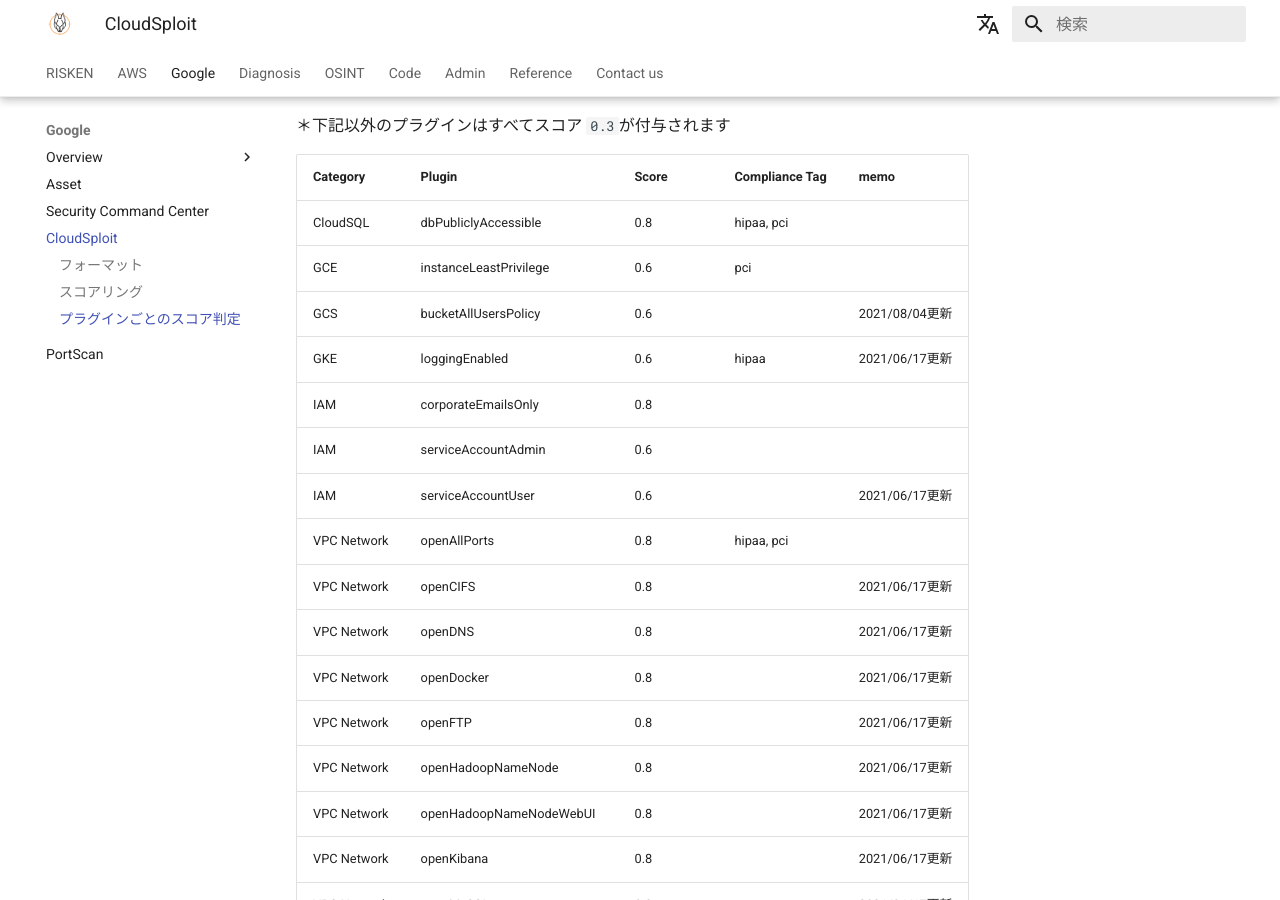
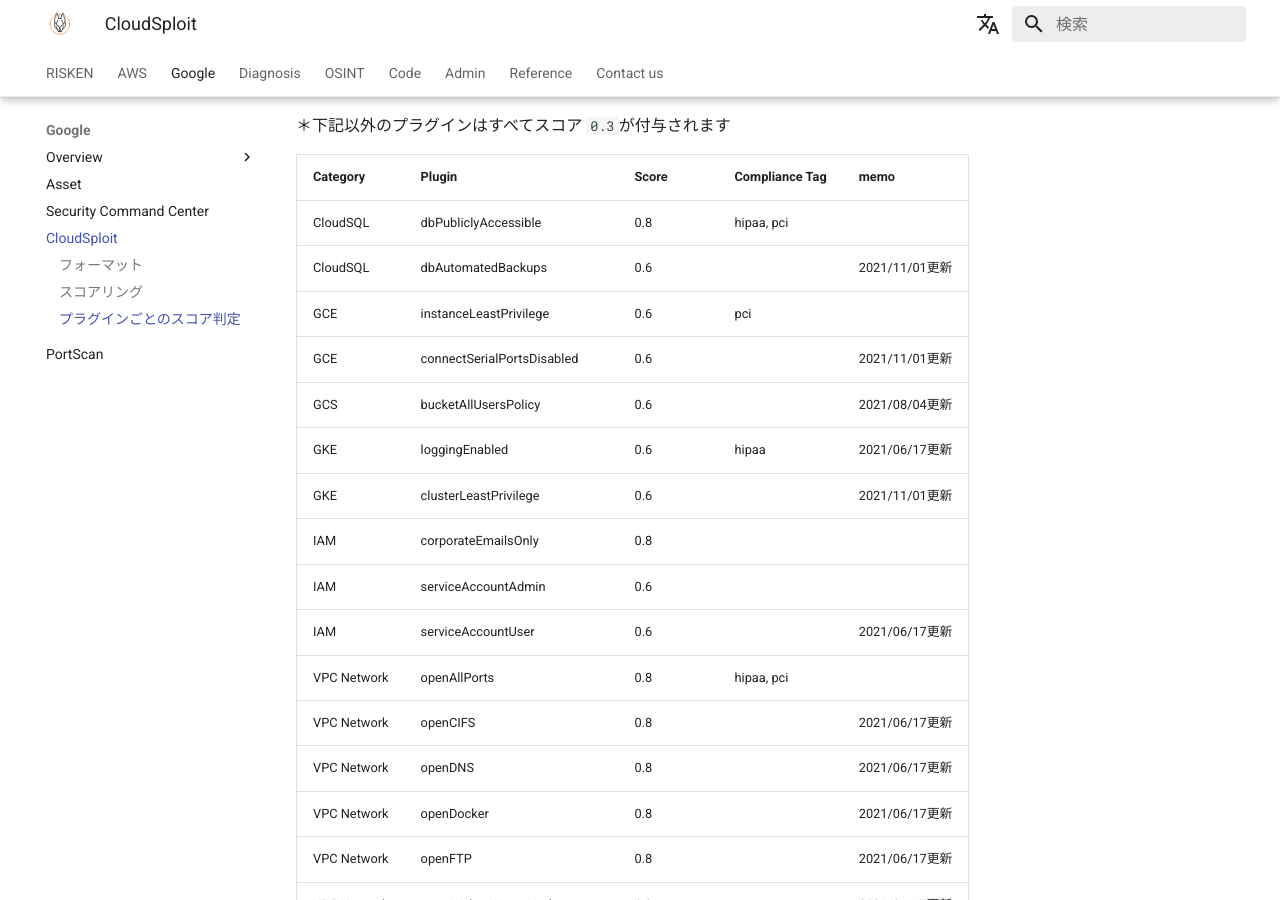
Before and after one commit to ca-risken/doc, an MkDocs documentation site: the page built from docs/google/cloudsploit.md, in a window 1280 px wide and 900 px high, scrolled down 2059 px. Built offline with MkDocs 1.6.1 and Material for MkDocs 9.7.7, drawn with Linux system fonts in a browser that asks for light colours; comment, search, counter and statistics services are not loaded.

Commit message:
fix cloudsploit score

```diff
--- a/docs/google/cloudsploit.md
+++ b/docs/google/cloudsploit.md
@@ -68,9 +68,12 @@ graph TD
 |Category|Plugin|Score|Compliance Tag|memo|
 |---|---|---|---|---|
 |CloudSQL|dbPubliclyAccessible|0.8|hipaa, pci||
+|CloudSQL|dbAutomatedBackups|0.6||2021/11/01更新|
 |GCE|instanceLeastPrivilege|0.6|pci||
+|GCE|connectSerialPortsDisabled|0.6||2021/11/01更新|
 |GCS|bucketAllUsersPolicy|0.6||2021/08/04更新|
 |GKE|loggingEnabled|0.6|hipaa|2021/06/17更新|
+|GKE|clusterLeastPrivilege|0.6||2021/11/01更新|
 |IAM|corporateEmailsOnly|0.8|||
 |IAM|serviceAccountAdmin|0.6|||
 |IAM|serviceAccountUser|0.6||2021/06/17更新|
```
